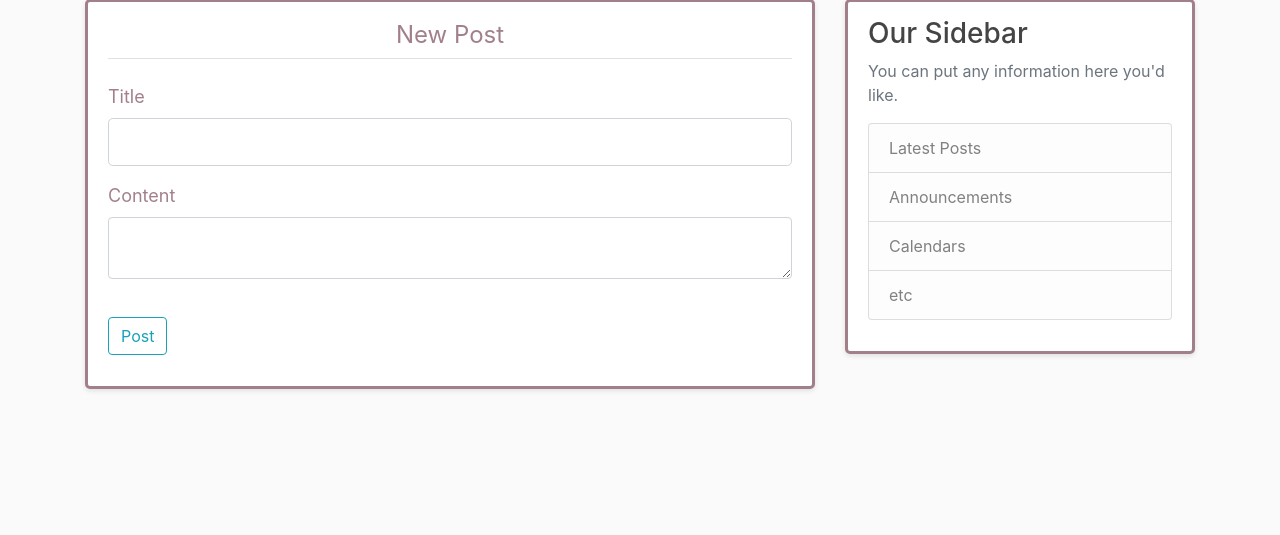
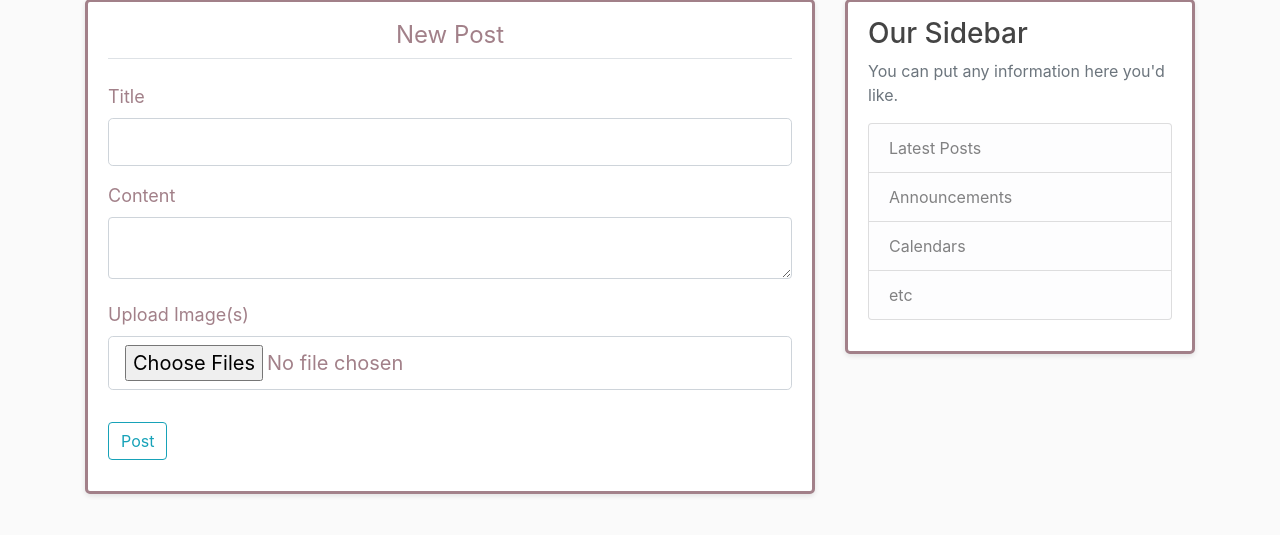
Before and after one commit to ceecedy/flask_blogpose, a Flask app: page /post/new in a window 1280 px wide. Shown: the part 81-616 px from the top of the page. Run offline with Flask 3, Linux system fonts and the light colour scheme; a user stored in the database is signed in; parts of the project's set-up code (start-up, migrations or seed data) failed here and were passed over; some libraries are stand-ins or nearby versions.

Commit message:
added display to input images.

```diff
--- a/blogpose/templates/create_post.html
+++ b/blogpose/templates/create_post.html
@@ -1,7 +1,7 @@
 {% extends "layout.html" %}
 {% block content%}
     <div class="content-section">
-        <form method="POST" action="">
+        <form method="POST" action="" enctype="multipart/form-data">
             {{ form.csrf_token }}
             <fieldset class="form-group">
                 <legend class="border-bottom mb-4">{{ legend }}</legend>
@@ -31,6 +31,19 @@
                         {{ form.content(class="form-control form-control-m") }}
                     {% endif %}
                 </div>
+                <div class="form-group">
+                    {{ form.image.label(class="form-control-label") }}
+                    {% if form.image.errors %}
+                        {{ form.image(class="form-control form-control-lg is-invalid", multiple=true) }}
+                        <div class="invalid-feedback">
+                            {% for error in form.image.errors %}
+                                <span>{{ error }}</span>
+                            {% endfor %}
+                        </div>
+                    {% else %}
+                        {{ form.image(class="form-control form-control-lg", multiple=true) }}
+                    {% endif %}
+                </div>
             </fieldset>
             <div class="form-group">
                 {{ form.submit(class="btn btn-outline-info") }}
```
